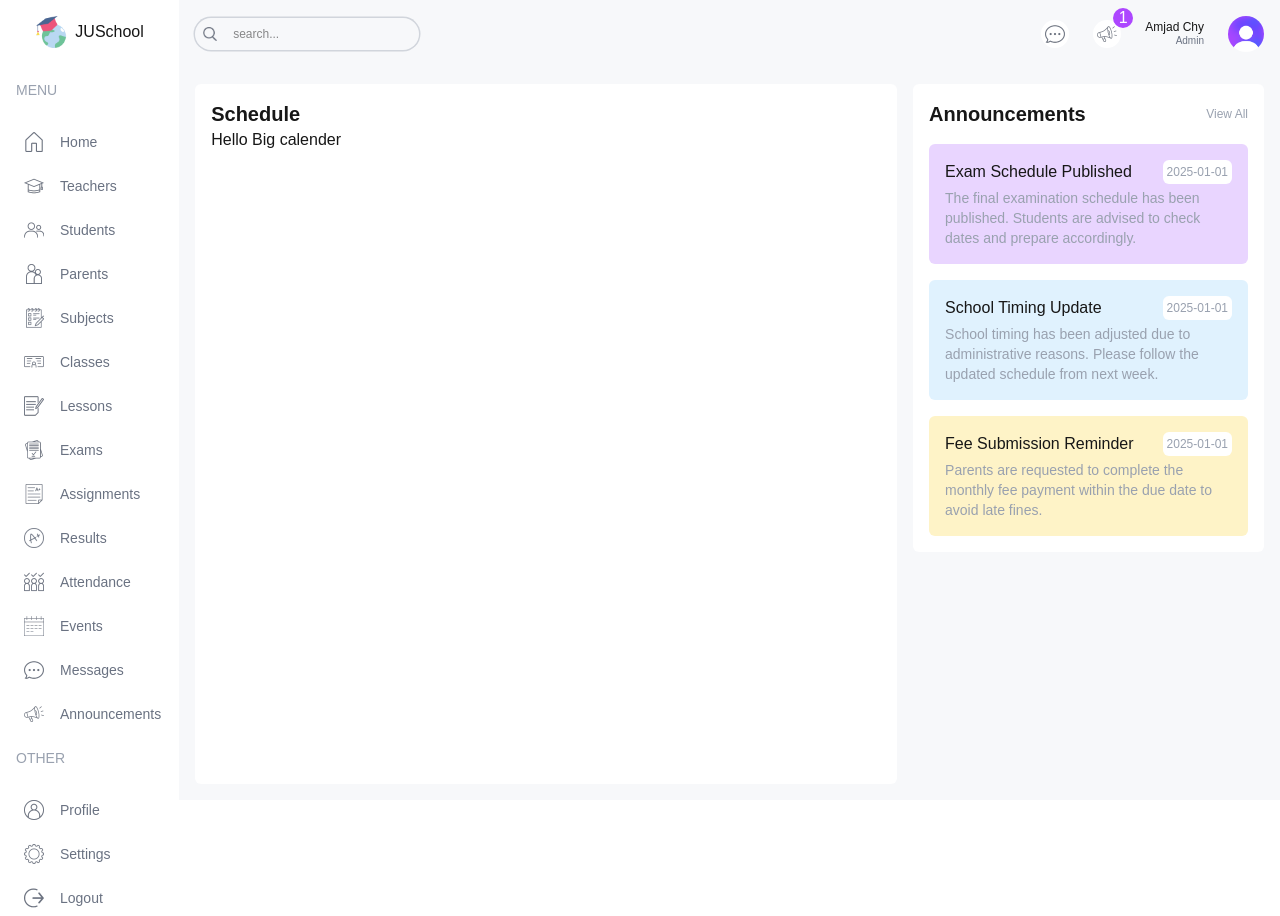
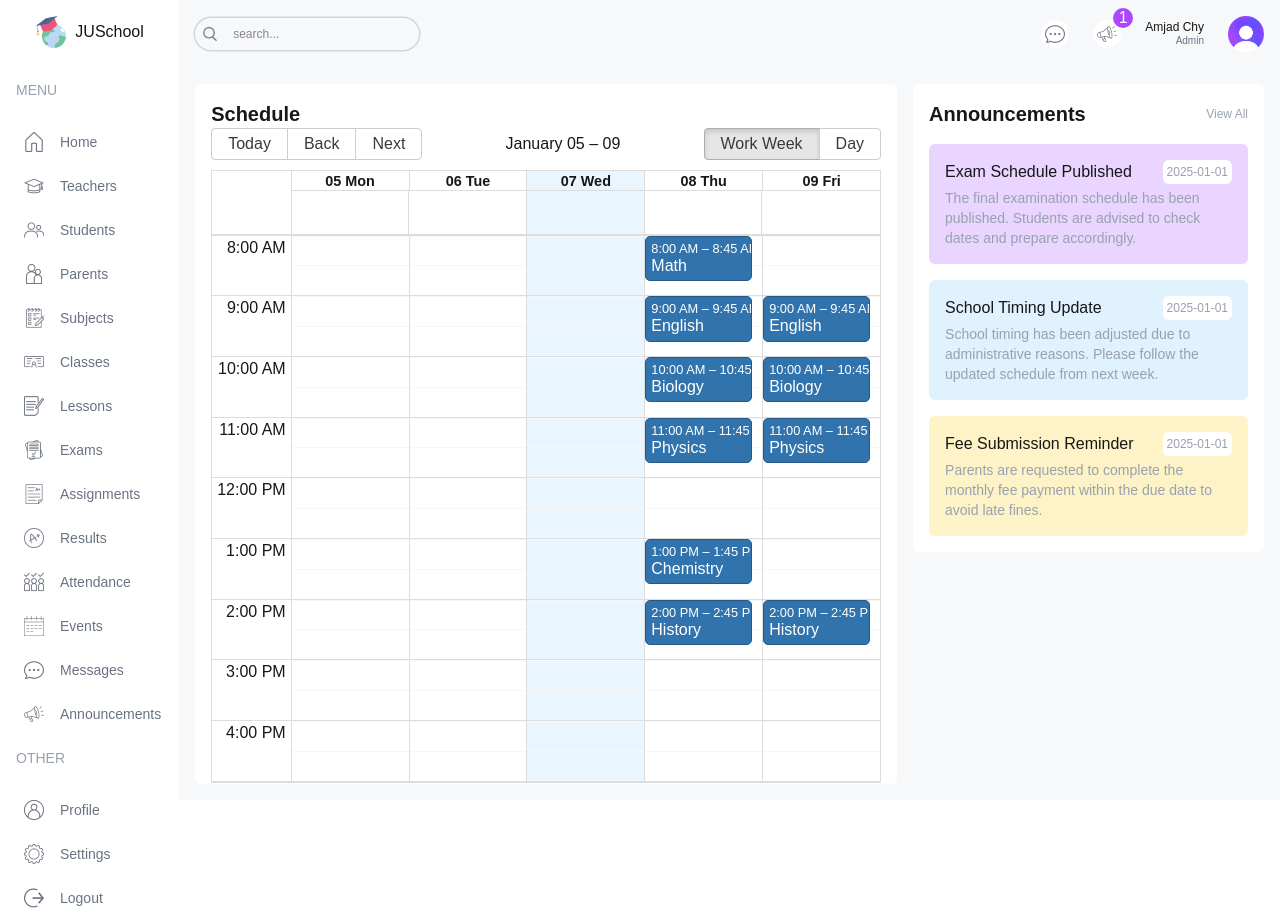
Before and after one commit to AmjadChowdhury/school-management-dash, a Next.js app: page /teacher in a window 1280 px wide. Built offline with nearby package versions, Linux system fonts and the light colour scheme.

Commit message:
added the teacher section

```diff
--- a/src/components/BigCalendar.tsx
+++ b/src/components/BigCalendar.tsx
@@ -1,11 +1,32 @@
+"use client"
 
+import { Calendar, momentLocalizer, View, Views } from "react-big-calendar";
+import moment from "moment";
+import "react-big-calendar/lib/css/react-big-calendar.css";
+import { useState } from "react";
+import { calendarEvents } from '@/lib/data';
+
+const localizer = momentLocalizer(moment);
 
 const BigCalendar = () => {
+    const [view, setView] = useState<View>(Views.WORK_WEEK);
 
+  const handleOnChangeView = (selectedView: View) => {
+    setView(selectedView);
+  };
     return (
-        <div>
-            Hello Big calender
-        </div>
+        <Calendar
+      localizer={localizer}
+      events={calendarEvents}
+      startAccessor="start"
+      endAccessor="end"
+      views={["work_week", "day"]}
+      view={view}
+      style={{ height: "98%" }}
+      onView={handleOnChangeView}
+      min={new Date(2026, 1, 0, 8, 0, 0)}
+      max={new Date(2026, 12, 0, 17, 0, 0)}
+    />
     );
 };
 
```
